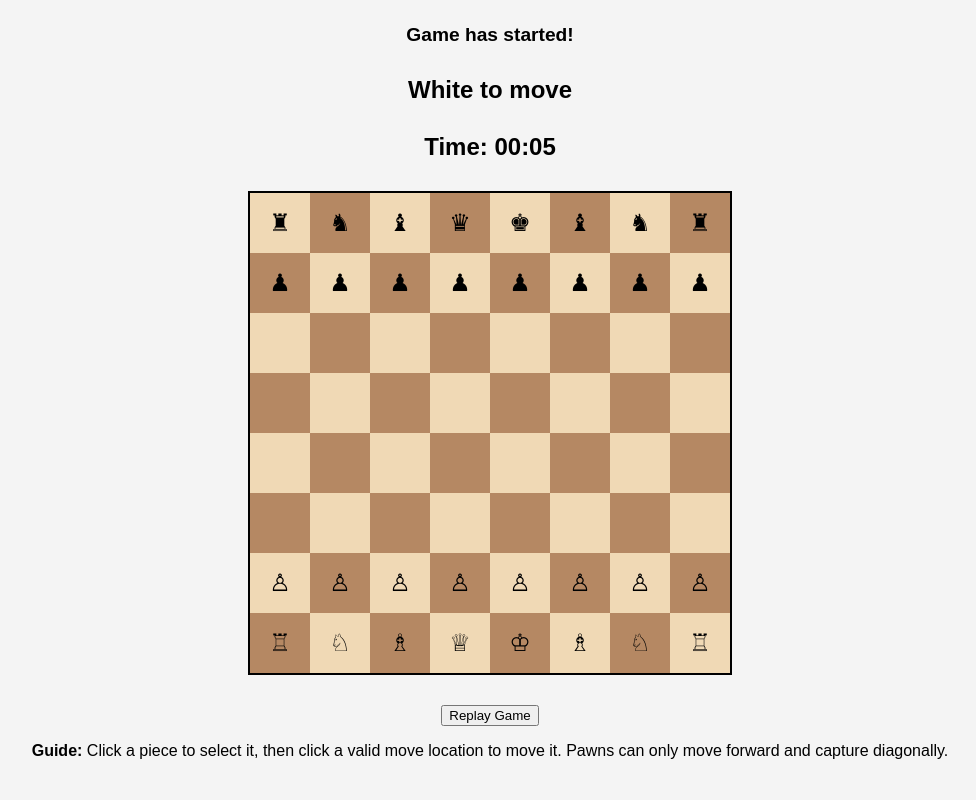
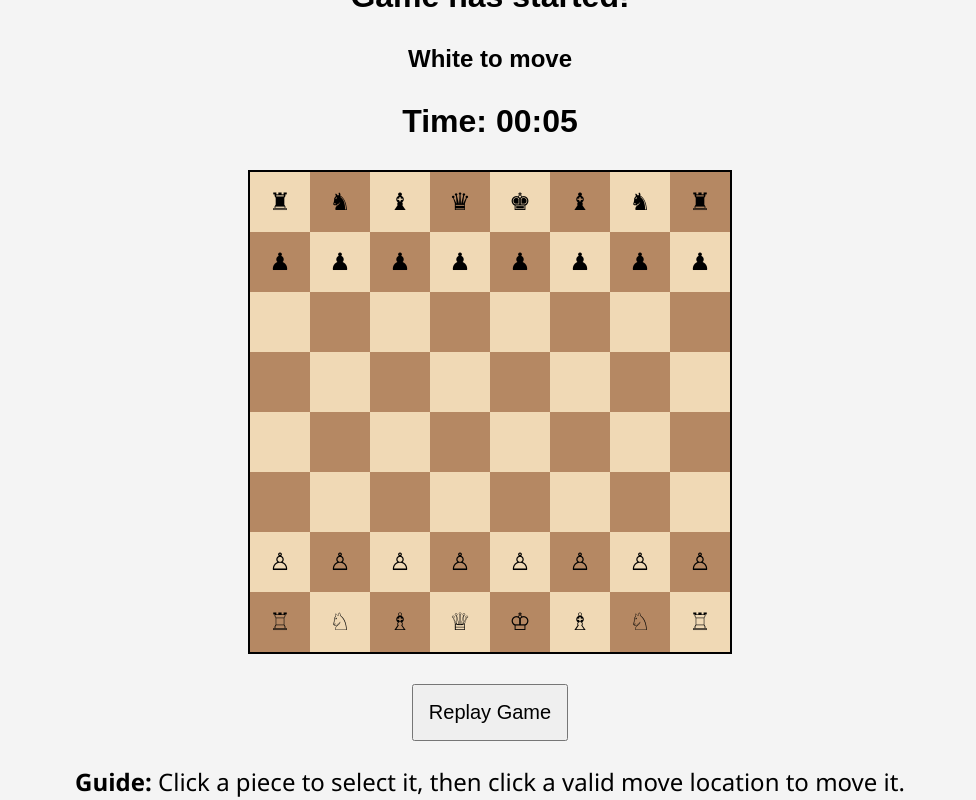
Before and after one commit to Coderofcoders70/chess-game, a plain HTML site: page index.html in a window 1280 px wide. Shown: the whole page, without its empty margins (150-1126 px from the left). Drawn offline with Linux system fonts and the light colour scheme.

Commit message:
logic successfully implemented

```diff
--- a/index.html
+++ b/index.html
@@ -12,7 +12,7 @@
     <div class="timer" id="timer">Time: 00:00</div>
     <div class="board" id="chessboard"></div>
     <button class="controls" onclick="restartGame()">Replay Game</button>
-    <p><strong>Guide:</strong> Click a piece to select it, then click a valid move location to move it. Pawns can only move forward and capture diagonally.</p>
+    <p class="guide"><strong>Guide:</strong> Click a piece to select it, then click a valid move location to move it.</p>
     <script src="script.js"></script>
 </body>
 </html>
--- a/styles.css
+++ b/styles.css
@@ -9,6 +9,7 @@ body {
     margin: 0;
     background-color: #f4f4f4;
 }
+
 .board {
     display: grid;
     grid-template-columns: repeat(8, 60px);
@@ -16,6 +17,7 @@ body {
     border: 2px solid black;
     margin: 20px auto;
 }
+
 .square {
     width: 60px;
     height: 60px;
@@ -25,18 +27,34 @@ body {
     font-size: 24px;
     cursor: pointer;
 }
-.white { background-color: #f0d9b5; }
-.black { background-color: #b58863; }
+
+.white {
+    background-color: #f0d9b5;
+}
+
+.black {
+    background-color: #b58863;
+}
+
 .controls {
     margin-top: 10px;
+    padding: 15px;
+    font-size: 20px;
 }
+
 .message {
-    font-size: 1.2em;
+    font-size: 2em;
     font-weight: bold;
     margin-bottom: 10px;
 }
+
 .timer {
-    font-size: 1.5em;
+    font-size: 2em;
     font-weight: bold;
     margin: 10px;
 }
+
+.guide{
+    font-family: 'Segoe UI', Tahoma, Geneva, Verdana, sans-serif;
+    font-size: 1.5em;
+}
```
Also changed, not shown: script.js (indentation only).
